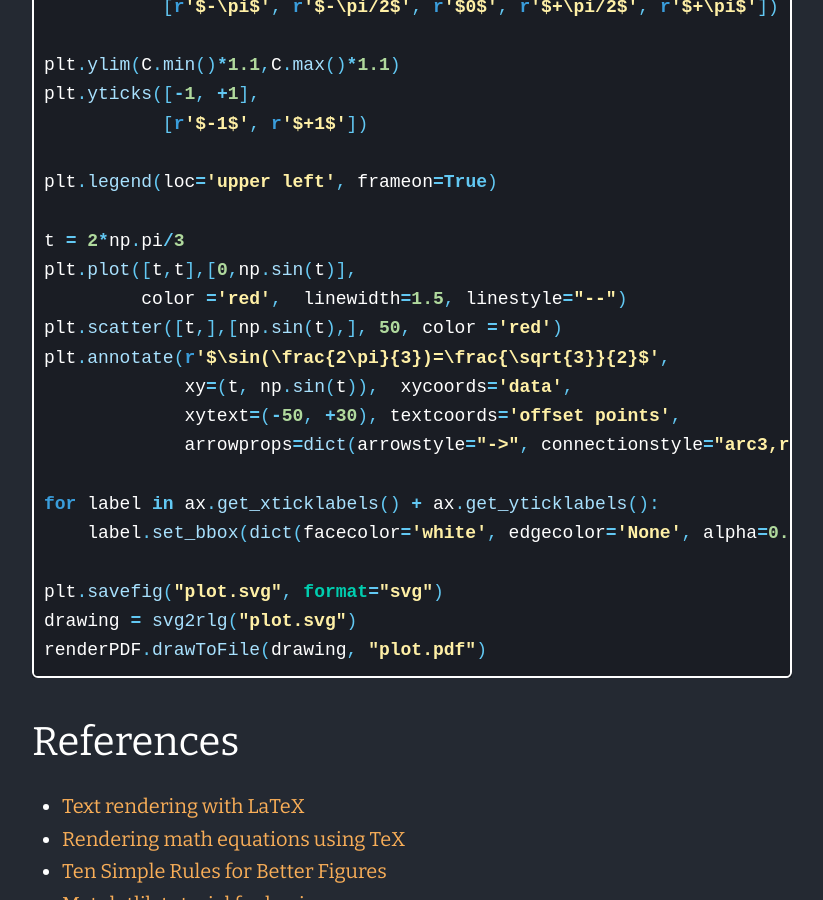
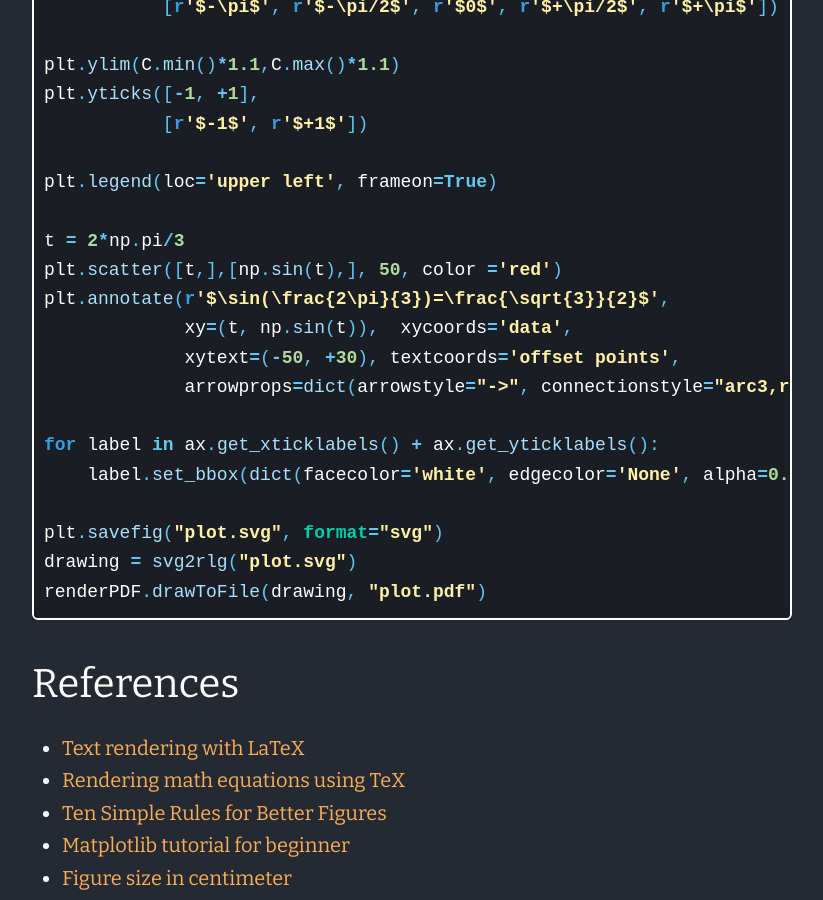
Before and after one commit to iitrabhi/iitrabhi.github.io, a Jekyll site: the page built from _posts/2022/July/2022-07-20-pdf-plot-python-matplotlib.md, in a window 1280 px wide and 900 px high, scrolled down 4715 px. Shown: the whole window, without its empty margins (228-1051 px from the left). Built offline with Jekyll 4.4.1, drawn with Linux system fonts in a browser that asks for light colours.

Commit message:
Update 2022-07-20-pdf-plot-python-matplotlib.md

```diff
--- a/_posts/2022/July/2022-07-20-pdf-plot-python-matplotlib.md
+++ b/_posts/2022/July/2022-07-20-pdf-plot-python-matplotlib.md
@@ -136,8 +136,6 @@ plt.yticks([-1, +1],
 plt.legend(loc='upper left', frameon=True)
 
 t = 2*np.pi/3
-plt.plot([t,t],[0,np.sin(t)],
-         color ='red',  linewidth=1.5, linestyle="--")
 plt.scatter([t,],[np.sin(t),], 50, color ='red')
 plt.annotate(r'$\sin(\frac{2\pi}{3})=\frac{\sqrt{3}}{2}$',
              xy=(t, np.sin(t)),  xycoords='data',
```
